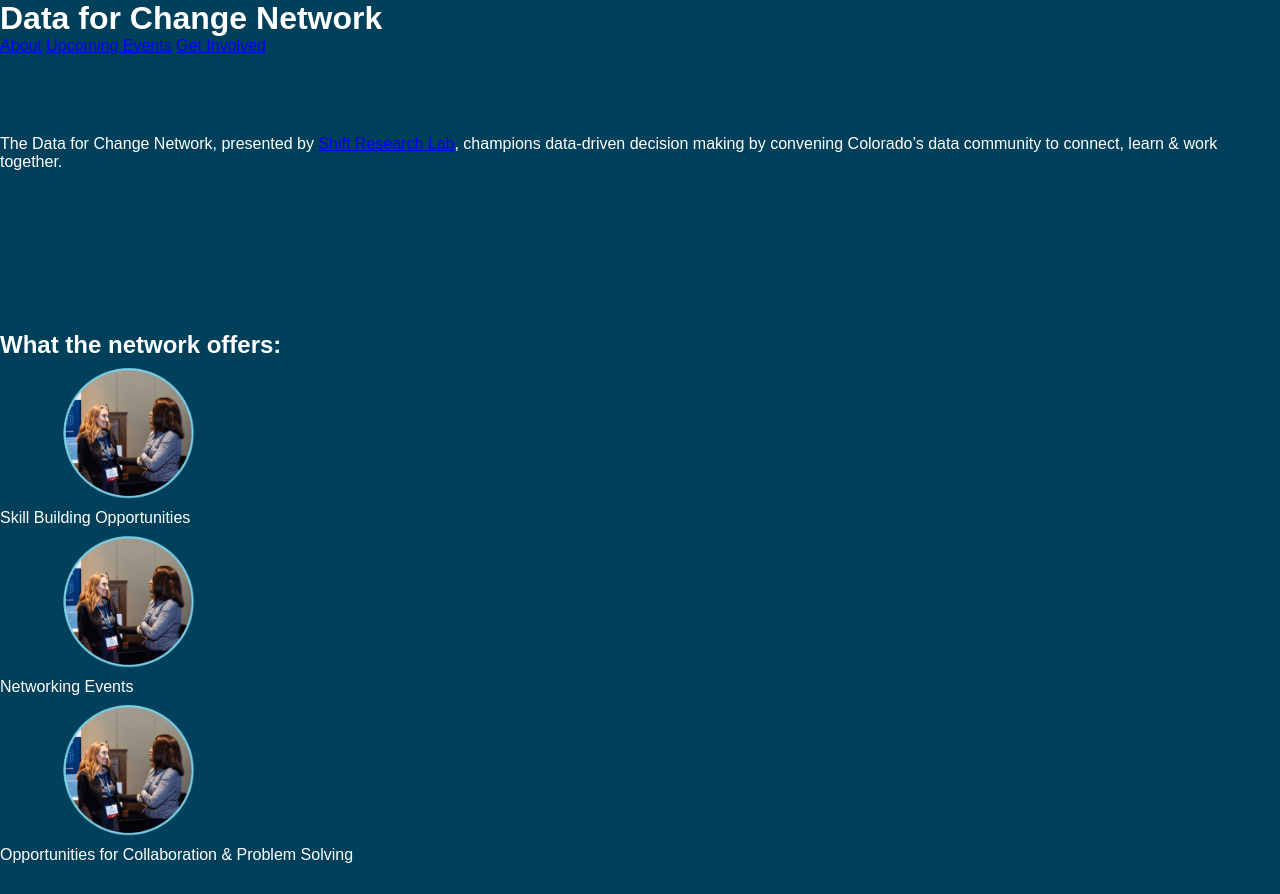
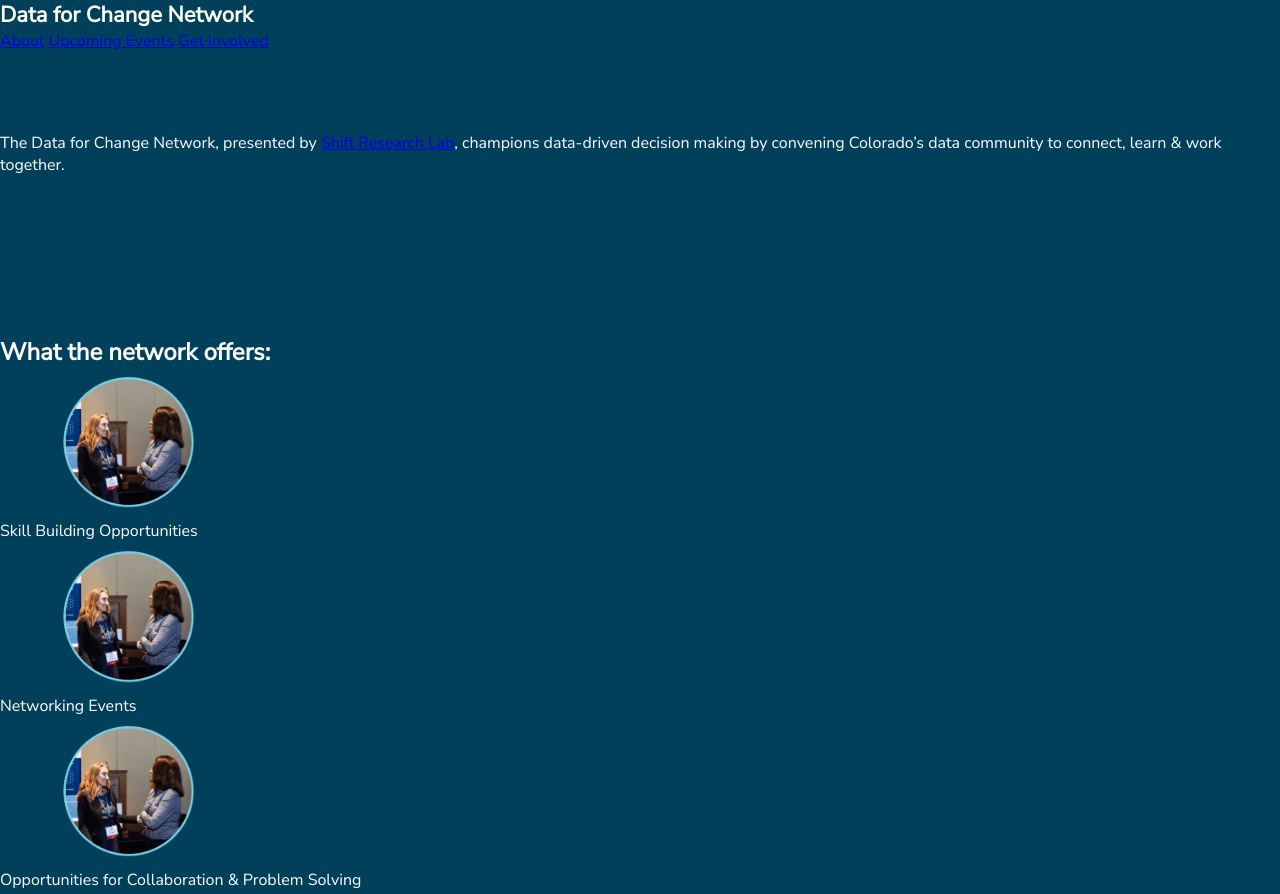
Before and after one commit to aliciadanielsen/aliciadanielsen.github.io, a plain HTML site: page unit_3/index.html in a window 1280 px wide. Shown: the top 894 px of the page. Drawn offline with Linux system fonts and the light colour scheme.

Commit message:
Update style.css

```diff
--- a/unit_3/css/style.css
+++ b/unit_3/css/style.css
@@ -1,6 +1,12 @@
+@import url('https://fonts.googleapis.com/css?family=Nunito+Sans');
 * { margin:0; padding:0; box-sizing:border-box; }
+h1 {
+	font-size:22px;
+	font-style: bold;
+
+}
 body {
-	font-family: sans-serif;
+	font-family: 'Nunito Sans',sans-serif;
 	color: #fff;
 	font-size: 16px;
 	background-color:#00405a;
```
